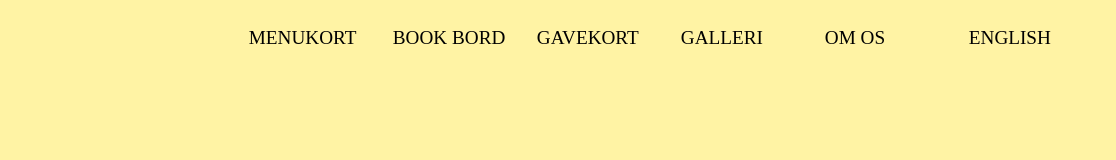
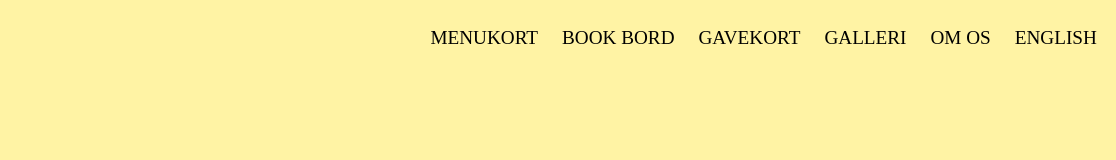
Before and after one commit to LaerkeSkjerning/mobile-first, a plain HTML site: page index.html in a window 1280 px wide. Shown: the top 160 px of the page, 164-1280 px from the left. Drawn offline with Linux system fonts and the light colour scheme.

Commit message:
styling af nav.bar i desktop view

```diff
--- a/css/style.css
+++ b/css/style.css
@@ -34,7 +34,6 @@
     --sekundaer-gul: #DFD381;
     --sekundaer-moerk-gul: #CCC06E;
 }
-
 
 a {
     text-decoration: none; /* Fjerner understregninger */
@@ -134,8 +133,19 @@ ul {
 
 /* layout af listede elementer */
 .dropdown-styling {
-    width: 9rem; /* definerer størrelsen på dropdown liste elementer*/
+    display: flex;
+    justify-content: space-between right;
+    align-items: right;
+    text-align: right;
+    padding-left: 1rem;
+    padding-right: 0.5rem;
  }
+
+li {
+    display: flex;
+    align-items: right;
+    right: 0;
+}
 
 /* styling af listede elementer*/
 nav li {
```
